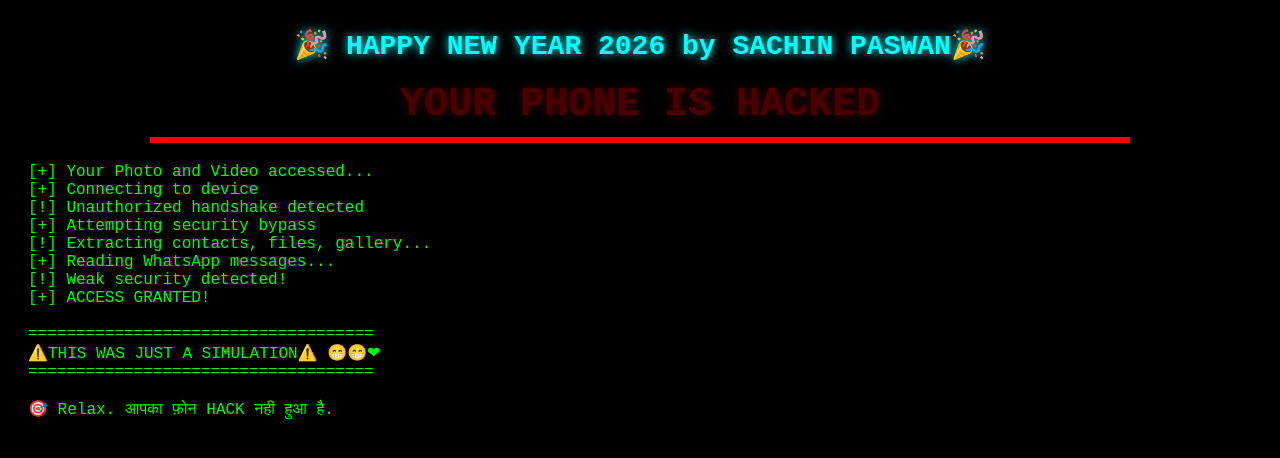
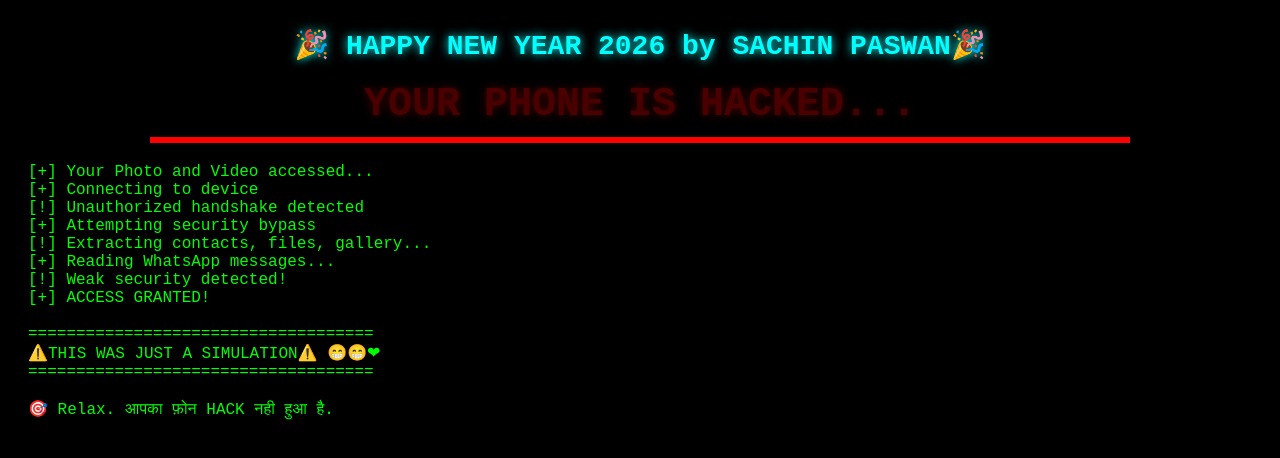
Before and after one commit to sachinsp001/newyear-hack-demo, a plain HTML site: page index.html in a window 1280 px wide. Drawn offline with Linux system fonts and the light colour scheme.

Commit message:
Update index.html

```diff
--- a/index.html
+++ b/index.html
@@ -17,7 +17,7 @@ body{background:#000;color:#0f0;font-family:monospace;font-size:16px;padding:20p
 <body>
 
 <div id="happy">🎉 HAPPY NEW YEAR 2026 by SACHIN PASWAN🎉</div>
-<div id="hacked" class="blink">YOUR PHONE IS HACKED</div>
+<div id="hacked" class="blink">YOUR PHONE IS HACKED...</div>
 <div class="fake-bar" id="bar"></div>
 
 <div id="terminal"></div>
```
